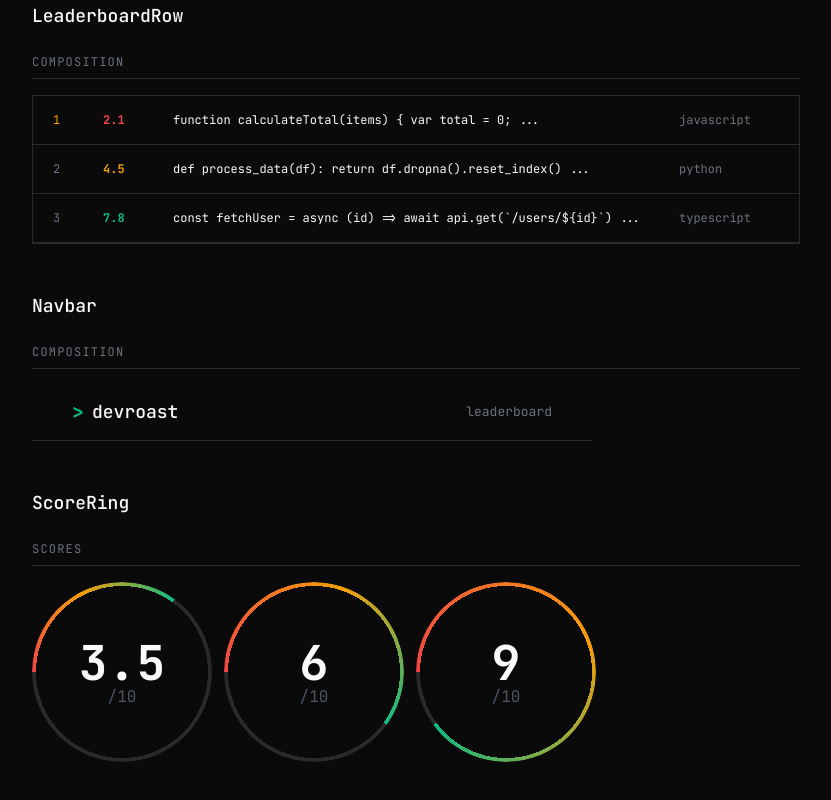
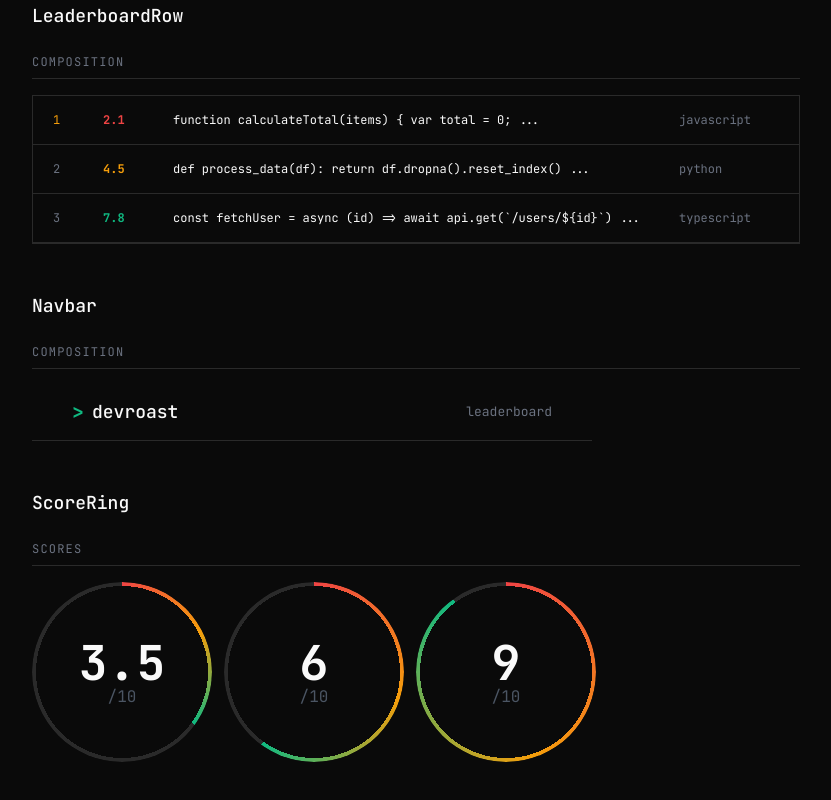
Before and after one commit to marianinhaUFMT/devroast, a Next.js app: page /ui-preview in a window 1280 px wide. Shown: the part 2183-2983 px from the top of the page, without its empty margins (224-1055 px from the left). Built offline with nearby package versions, Linux system fonts and the light colour scheme.

Commit message:
fix: remove rotation from ScoreRing ring div

```diff
--- a/src/components/ui/score-ring.tsx
+++ b/src/components/ui/score-ring.tsx
@@ -42,7 +42,6 @@ export function ScoreRing({ score, maxScore = 10, className }: ScoreRingProps) {
 					background: conicGradient,
 					WebkitMask: maskGradient,
 					mask: maskGradient,
-					transform: "rotate(-90deg)",
 				}}
 			/>
 
```
